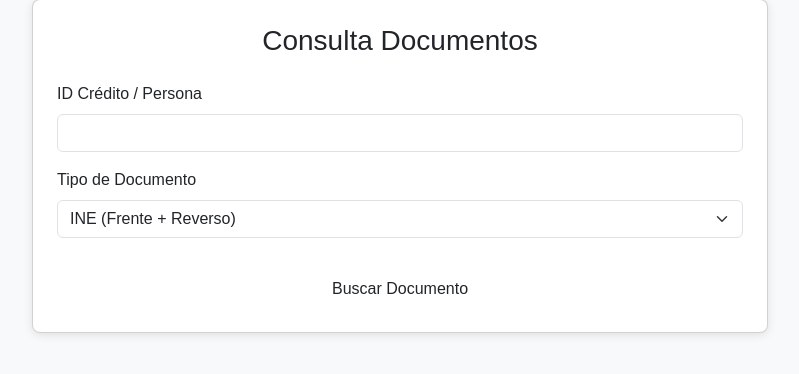
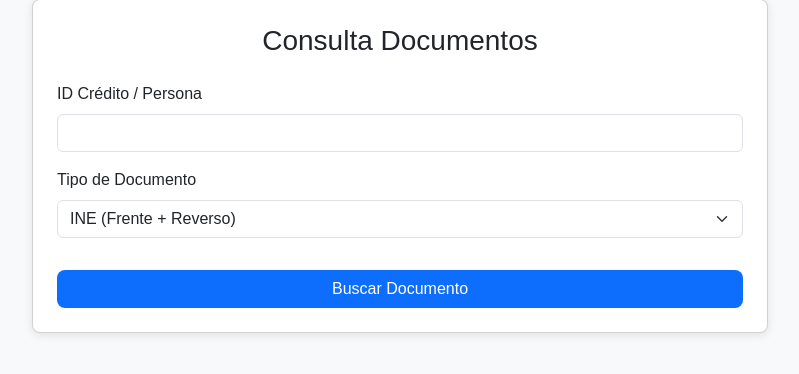
Before and after one commit to JONMAXI/sitio-web-estado-de-cuenta-pruebas, a Flask app: page /documentos in a window 1280 px wide. Shown: the part 99-473 px from the top of the page, without its empty margins (240-1039 px from the left). Run offline with Flask 3, Linux system fonts and the light colour scheme; the visitor is signed in with stand-in values (Sample User, id 1); some libraries are stand-ins or nearby versions.

```diff
--- a/templates/consulta_documentos.html
+++ b/templates/consulta_documentos.html
@@ -6,8 +6,6 @@
 <meta name="viewport" content="width=device-width, initial-scale=1.0">
 <link href="https://cdn.jsdelivr.net/npm/bootstrap@5.3.3/dist/css/bootstrap.min.css" rel="stylesheet">
 <script src="https://cdn.jsdelivr.net/npm/sweetalert2@11"></script>
-<script src="https://cdnjs.cloudflare.com/ajax/libs/pdf.js/2.16.105/pdf.min.js"></script>
-<script src="https://cdnjs.cloudflare.com/ajax/libs/pdf.js/2.16.105/pdf.worker.min.js"></script>
 
 <style>
 body { background-color: #f8f9fa; margin:0; padding:0; font-family: Arial, sans-serif; }
@@ -33,26 +31,45 @@ body { background-color: #f8f9fa; margin:0; padding:0; font-family: Arial, sans-
     margin-bottom: 1.5rem;
 }
 
-/* Visor PDF: iframe */
-#visorWrapper {
+/* Contenedor PDF: scroll vertical */
+#visorContainer {
     position: relative;
     min-height: 400px;
     max-height: 80vh;
 }
 
+/* Iframe PDF */
 #pdfFrame {
     width: 100%;
-    height: 100%;
+    height: 80vh;
     border:1px solid #ccc;
 }
 
 /* Canvas para marca de agua */
 #watermarkCanvas {
-    pointer-events: none; /* No interfiere con iframe */
     position: absolute;
-    top:0;
-    left:0;
-    z-index:10;
+    top:0; left:0;
+    pointer-events: none;
+}
+
+/* Zoom buttons */
+.controls {
+    margin-bottom:10px;
+    text-align:center;
+    display: flex;
+    justify-content: center;
+    flex-wrap: wrap;
+    gap: 0.5rem;
+}
+
+.btn-custom {
+    background-color: #0d6efd;
+    color: white;
+    font-weight: 500;
+    border-radius: 8px;
+}
+.btn-custom:hover {
+    background-color: #084298;
 }
 
 /* Loader */
@@ -62,23 +79,19 @@ body { background-color: #f8f9fa; margin:0; padding:0; font-family: Arial, sans-
     align-items: center;
     justify-content: center;
     padding: 20px;
-    position: absolute;
-    top:0; left:0;
-    width:100%; height:100%;
-    background: rgba(255,255,255,0.8);
-    z-index:20;
 }
 
 @media (max-width: 768px) {
     .card-custom { padding: 1rem; }
     .header-bar { flex-direction: column; align-items: flex-start; gap: 0.5rem; }
-    #visorWrapper { max-height: 60vh; }
+    #visorContainer { max-height: 60vh; }
 }
 
 @media (max-width: 576px) {
     .header-bar { padding: 0.5rem; }
     .logo { max-height: 40px; margin-bottom: 0.5rem; }
     .card-custom { padding: 0.8rem; }
+    button.btn-custom { font-size: 0.9rem; padding: 0.5rem; }
 }
 </style>
 </head>
@@ -127,7 +140,9 @@ body { background-color: #f8f9fa; margin:0; padding:0; font-family: Arial, sans-
     <!-- Visor de Documento -->
     <div class="row justify-content-center">
         <div class="col-12" id="visorContainer" style="display:none;">
-            <div class="card card-custom position-relative" id="visorWrapper">
+            <div class="card card-custom">
+                <h3 class="text-center mb-4">Visor de Documento</h3>
+
                 <!-- Loader -->
                 <div id="loader" style="display:none;">
                     <div class="spinner-border text-primary" role="status">
@@ -136,7 +151,12 @@ body { background-color: #f8f9fa; margin:0; padding:0; font-family: Arial, sans-
                     <div>Cargando documento...</div>
                 </div>
 
-                <iframe id="pdfFrame" sandbox="allow-same-origin allow-scripts allow-popups allow-forms"></iframe>
+                <div class="controls mb-2">
+                    <button type="button" class="btn btn-sm btn-secondary" id="zoomIn">+</button>
+                    <button type="button" class="btn btn-sm btn-secondary" id="zoomOut">-</button>
+                </div>
+
+                <iframe id="pdfFrame"></iframe>
                 <canvas id="watermarkCanvas"></canvas>
             </div>
         </div>
@@ -147,90 +167,61 @@ body { background-color: #f8f9fa; margin:0; padding:0; font-family: Arial, sans-
 const iframe = document.getElementById('pdfFrame');
 const canvas = document.getElementById('watermarkCanvas');
 const ctx = canvas.getContext('2d');
-const visorWrapper = document.getElementById('visorWrapper');
-const loader = document.getElementById('loader');
-
-let watermarkText = "SIN VALOR";
-let printBlocked = true; // Bloqueo por defecto
+let scale = 1.0;
 
 function drawWatermark() {
     const rect = iframe.getBoundingClientRect();
-    canvas.style.top = 0;
-    canvas.style.left = 0;
     canvas.width = rect.width;
     canvas.height = rect.height;
+    ctx.clearRect(0,0,canvas.width,canvas.height);
 
-    ctx.clearRect(0, 0, canvas.width, canvas.height);
-    ctx.save();
-    ctx.globalAlpha = 0.25;
+    ctx.globalAlpha = 0.3;
     ctx.fillStyle = "red";
+    ctx.font = `${50 * scale}px Arial`;
     ctx.textAlign = "center";
     ctx.textBaseline = "middle";
 
-    const fontSize = Math.max(24, Math.floor(50));
-    ctx.font = `bold ${fontSize}px Arial`;
-    const stepX = 250;
-    const stepY = 180;
+    const stepX = 200 * scale;
+    const stepY = 150 * scale;
     const angle = -Math.PI / 4;
 
-    for (let y = -canvas.height; y < canvas.height * 2; y += stepY) {
-        for (let x = -canvas.width; x < canvas.width * 2; x += stepX) {
+    for(let y=-canvas.height; y<canvas.height*2; y+=stepY){
+        for(let x=-canvas.width; x<canvas.width*2; x+=stepX){
             ctx.save();
-            ctx.translate(x + stepX/2, y + stepY/2);
+            ctx.translate(x+stepX/2, y+stepY/2);
             ctx.rotate(angle);
-            ctx.fillText(watermarkText, 0, 0);
+            ctx.fillText("SIN VALOR",0,0);
             ctx.restore();
         }
     }
-    ctx.restore();
 }
 
-// Actualiza overlay en scroll/resize
-function updateOverlay() {
-    drawWatermark();
-}
+// Zoom buttons
+document.getElementById('zoomIn').onclick = () => { scale *= 1.2; drawWatermark(); };
+document.getElementById('zoomOut').onclick = () => { scale /= 1.2; drawWatermark(); };
 
-// Bloqueo de impresión
-function safePrint() {
-    if (printBlocked) {
-        Swal.fire({ icon:'error', title:'Prohibido', text:'La impresión está bloqueada.' });
-        return;
-    }
-    drawWatermark();
-    setTimeout(() => window.print(), 200);
-}
-window.print = safePrint;
-window.addEventListener('beforeprint', drawWatermark);
-window.addEventListener('afterprint', drawWatermark);
-
-// Carga del PDF en iframe
+// Form submit
 document.getElementById('formConsulta').addEventListener('submit', async function(e){
     e.preventDefault();
     const id = document.getElementById('idDocumento').value.trim();
     const tipo = document.getElementById('tipoDocumento').value;
-    if (!id) return;
+    if(!id) return;
 
+    const url = `/descargar/${id}?tipo=${tipo}`;
+    document.getElementById('loader').style.display = 'flex';
     document.getElementById('visorContainer').style.display = 'block';
-    loader.style.display = 'flex';
-    iframe.src = `/descargar/${id}?tipo=${tipo}`;
 
-    iframe.onload = () => {
-        loader.style.display = 'none';
-        drawWatermark();
-    };
+    try {
+        iframe.src = url;
+        iframe.onload = () => {
+            document.getElementById('loader').style.display = 'none';
+            drawWatermark();
+        };
+    } catch(err){
+        Swal.fire({ icon:'error', title:'Error', text: err.message });
+        document.getElementById('visorContainer').style.display = 'none';
+    }
 });
-
-window.addEventListener('scroll', updateOverlay);
-window.addEventListener('resize', updateOverlay);
-
-// Bloqueo clic derecho y atajos
-document.addEventListener('contextmenu', e => e.preventDefault(), true);
-document.addEventListener('keydown', e => {
-    if (e.ctrlKey && ['p','P','s','S','u','U'].includes(e.key)) {
-        e.preventDefault();
-        Swal.fire({ icon:'warning', title:'Prohibido', text:'Impresión/Descarga prohibida' });
-    }
-}, true);
 </script>
 </body>
 </html>
```
